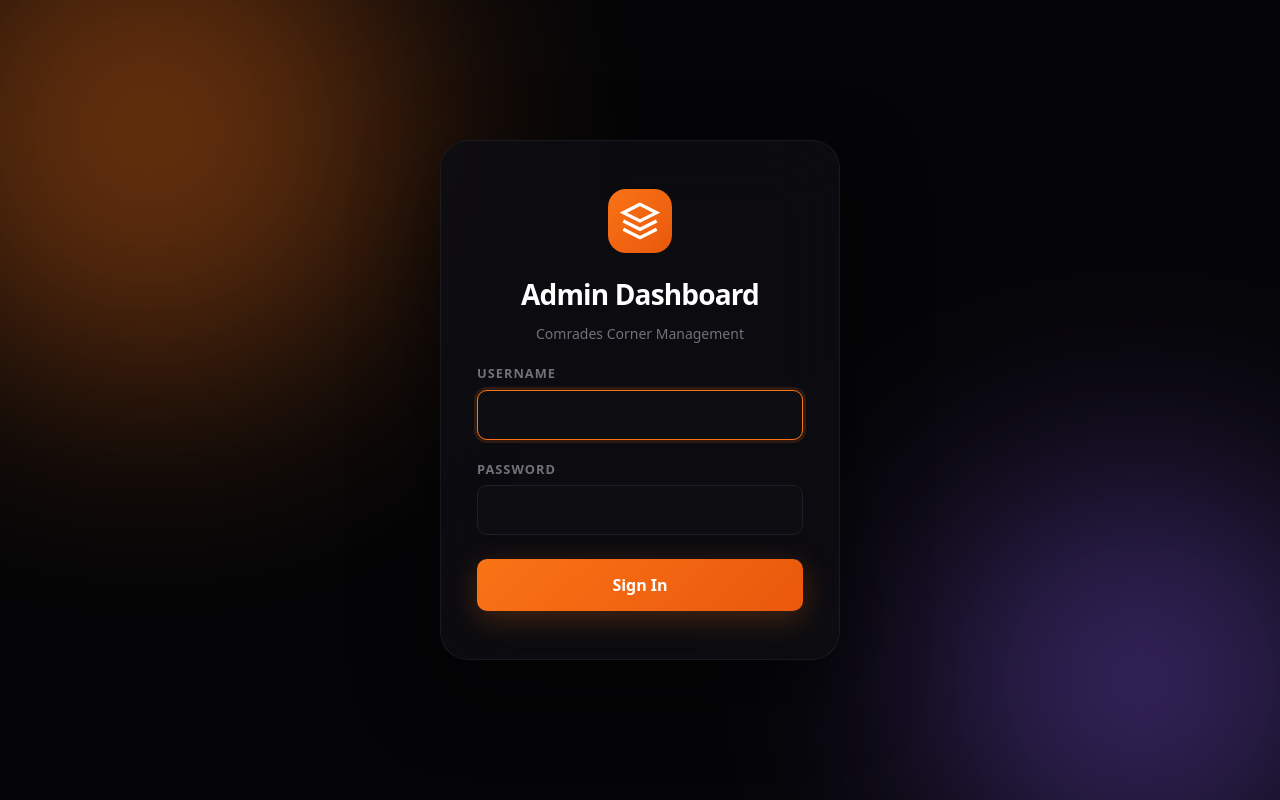
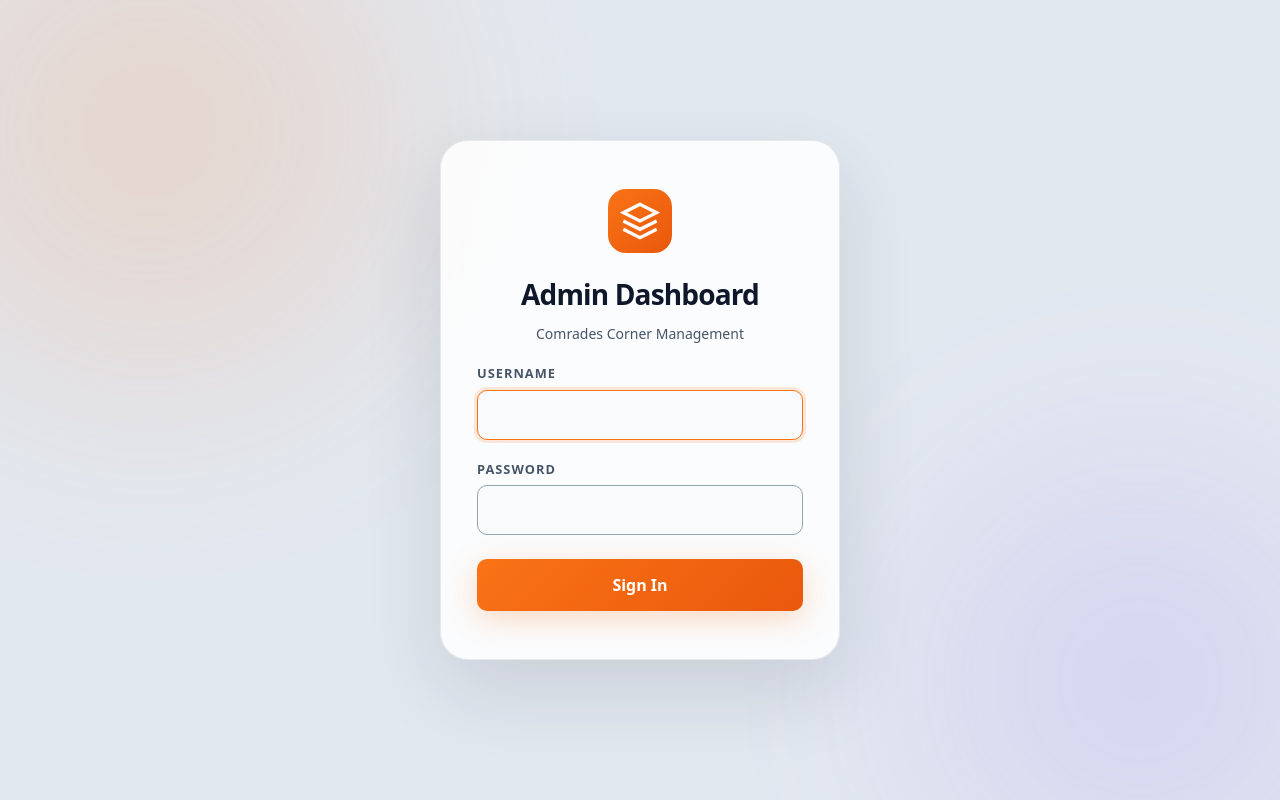
Before and after one commit to mcrolins/comrades-corner-frontend, a Next.js app: page /dashboard in a window 1280 px wide. Built offline with nearby package versions, Linux system fonts and the light colour scheme; no server answers.

Commit message:
feat: implement premium light theme support with semantic CSS variables

```diff
--- a/app/dashboard/dashboard.css
+++ b/app/dashboard/dashboard.css
@@ -2,14 +2,14 @@
    ADMIN DASHBOARD – PREMIUM DARK THEME
    ═══════════════════════════════════════════════ */
 
-/* ── Variables ──────────────────────────────── */
+/* ── Variables (Premium Light Theme Default) ──────────────────────────────── */
 :root {
-  --dash-bg: #050507;
-  --dash-surface: #0e0e12;
-  --dash-surface-2: #16161c;
-  --dash-border: #1e1e26;
-  --dash-text: #e4e4ec;
-  --dash-text-muted: #71717a;
+  --dash-bg: #e2e8f0; /* Deep slate background for strong contrast */
+  --dash-surface: #f8fafc; /* Very soft off-white (not pure white) for cards */
+  --dash-surface-2: #cbd5e1; /* Hover states */
+  --dash-border: #94a3b8; /* Distinct borders */
+  --dash-text: #0f172a;
+  --dash-text-muted: #475569;
   --dash-accent: #f97316;
   --dash-accent-2: #0ea5e9;
   --dash-accent-3: #8b5cf6;
@@ -18,6 +18,28 @@
   --dash-radius: 16px;
   --dash-radius-sm: 10px;
   --sidebar-w: 260px;
+  --dash-shadow: 0 12px 32px rgba(15, 23, 42, 0.08);
+  --dash-shadow-lg: 0 30px 80px rgba(15, 23, 42, 0.12);
+  --dash-glow-opacity: 0.15;
+  --dash-login-bg: rgba(255, 255, 255, 0.85);
+  --dash-login-border: rgba(0, 0, 0, 0.08);
+}
+
+/* Premium Dark Theme */
+@media (prefers-color-scheme: dark) {
+  :root {
+    --dash-bg: #050507;
+    --dash-surface: #0e0e12;
+    --dash-surface-2: #16161c;
+    --dash-border: #1e1e26;
+    --dash-text: #e4e4ec;
+    --dash-text-muted: #71717a;
+    --dash-shadow: 0 12px 32px rgba(0, 0, 0, 0.5);
+    --dash-shadow-lg: 0 30px 80px rgba(0, 0, 0, 0.6);
+    --dash-glow-opacity: 0.4;
+    --dash-login-bg: rgba(14, 14, 18, 0.85);
+    --dash-login-border: rgba(255, 255, 255, 0.06);
+  }
 }
 
 /* ── Login Page ─────────────────────────────── */
@@ -35,7 +57,7 @@
   border-radius: 50%;
   filter: blur(120px);
   pointer-events: none;
-  opacity: 0.4;
+  opacity: var(--dash-glow-opacity);
 }
 .login-glow-1 {
   width: 500px; height: 500px;
@@ -53,15 +75,15 @@
   max-width: 400px;
   margin: 20px;
   padding: 48px 36px;
-  background: rgba(14, 14, 18, 0.85);
+  background: var(--dash-login-bg);
   backdrop-filter: blur(40px);
   -webkit-backdrop-filter: blur(40px);
-  border: 1px solid rgba(255,255,255,0.06);
+  border: 1px solid var(--dash-login-border);
   border-radius: 28px;
   display: flex;
   flex-direction: column;
   gap: 20px;
-  box-shadow: 0 30px 80px rgba(0,0,0,0.5);
+  box-shadow: var(--dash-shadow-lg);
 }
 .login-logo {
   width: 64px; height: 64px;
@@ -77,7 +99,7 @@
   text-align: center;
   font-size: 1.75rem;
   font-weight: 900;
-  color: white;
+  color: var(--dash-text);
   letter-spacing: -0.03em;
 }
 .login-subtitle {
@@ -187,7 +209,7 @@
   gap: 10px;
   font-size: 1.05rem;
   font-weight: 900;
-  color: white;
+  color: var(--dash-text);
   letter-spacing: -0.02em;
 }
 .dash-brand svg { color: var(--dash-accent); }
@@ -240,7 +262,7 @@
   font-weight: 900;
   font-size: 0.85rem;
 }
-.dash-user-name { font-weight: 800; font-size: 0.85rem; color: white; }
+.dash-user-name { font-weight: 800; font-size: 0.85rem; color: var(--dash-text); }
 .dash-user-role { font-size: 0.7rem; color: var(--dash-text-muted); font-weight: 600; }
 .dash-logout-btn {
   width: 100%;
@@ -277,7 +299,7 @@
   display: flex;
   align-items: center;
   gap: 16px;
-  background: rgba(5,5,7,0.8);
+  background: var(--dash-login-bg);
   backdrop-filter: blur(12px);
   position: sticky;
   top: 0;
@@ -297,7 +319,7 @@
 .dash-page-title {
   font-size: 1.3rem;
   font-weight: 900;
-  color: white;
+  color: var(--dash-text);
   letter-spacing: -0.02em;
 }
 .dash-content {
@@ -348,7 +370,7 @@
 }
 .stat-card:hover {
   transform: translateY(-2px);
-  box-shadow: 0 12px 32px rgba(0,0,0,0.3);
+  box-shadow: var(--dash-shadow);
 }
 .stat-label {
   font-size: 0.7rem;
@@ -486,7 +508,7 @@
   background: var(--dash-surface-2);
   border: 1px solid var(--dash-border);
 }
-.demand-job-title { font-weight: 800; font-size: 0.85rem; color: white; }
+.demand-job-title { font-weight: 800; font-size: 0.85rem; color: var(--dash-text); }
 .demand-job-company { font-size: 0.75rem; color: var(--dash-text-muted); font-weight: 600; }
 .demand-views {
   font-size: 0.75rem;
@@ -610,7 +632,7 @@
 .form-title {
   font-size: 1.1rem;
   font-weight: 900;
-  color: white;
+  color: var(--dash-text);
   margin-bottom: 20px;
 }
 .form-grid {
@@ -709,7 +731,7 @@
   transition: background 0.12s;
 }
 .listings-table tbody tr:hover { background: var(--dash-surface-2); }
-.listing-title { font-weight: 800; color: white; }
+.listing-title { font-weight: 800; color: var(--dash-text); }
 .listing-badge {
   display: inline-block;
   padding: 3px 10px;
```
